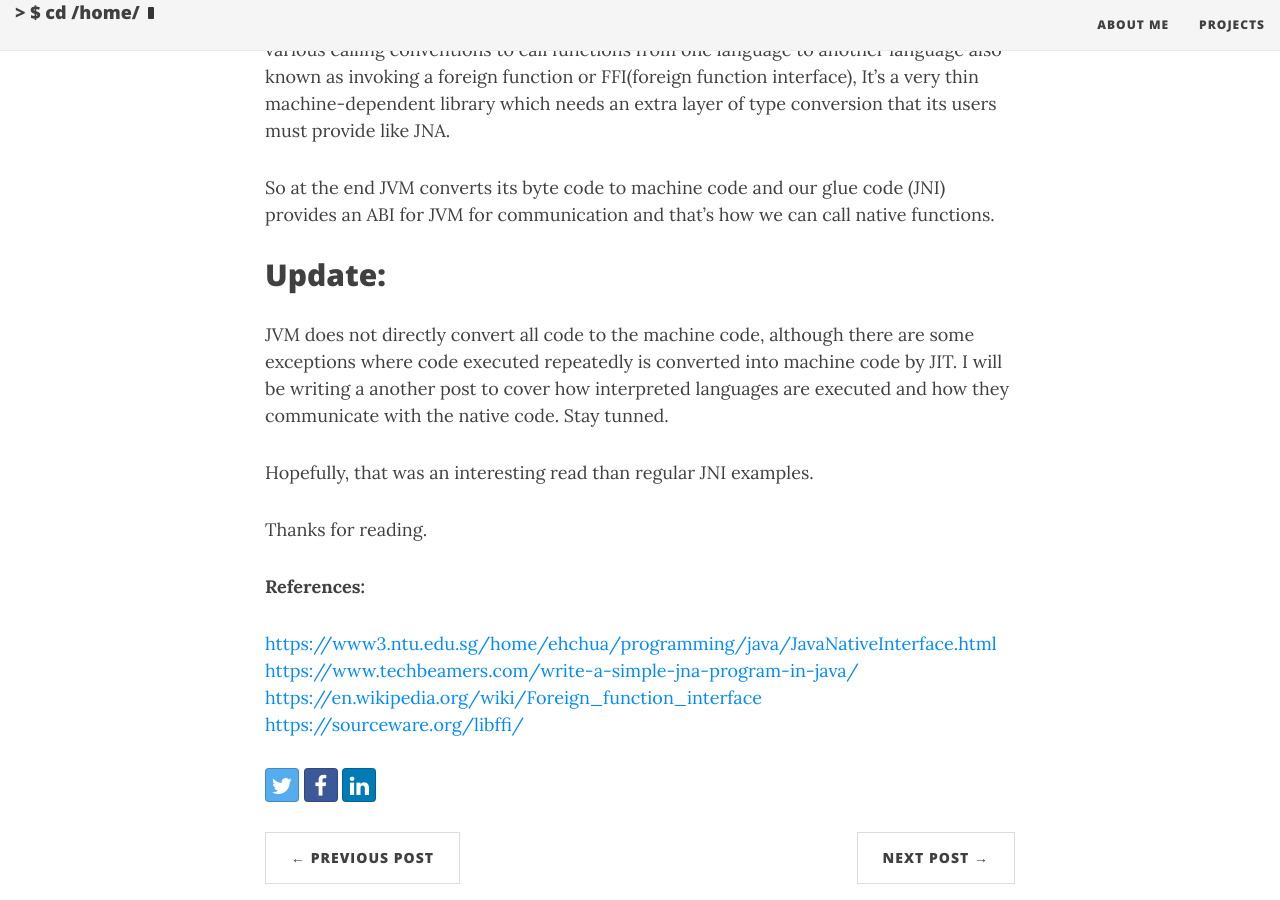
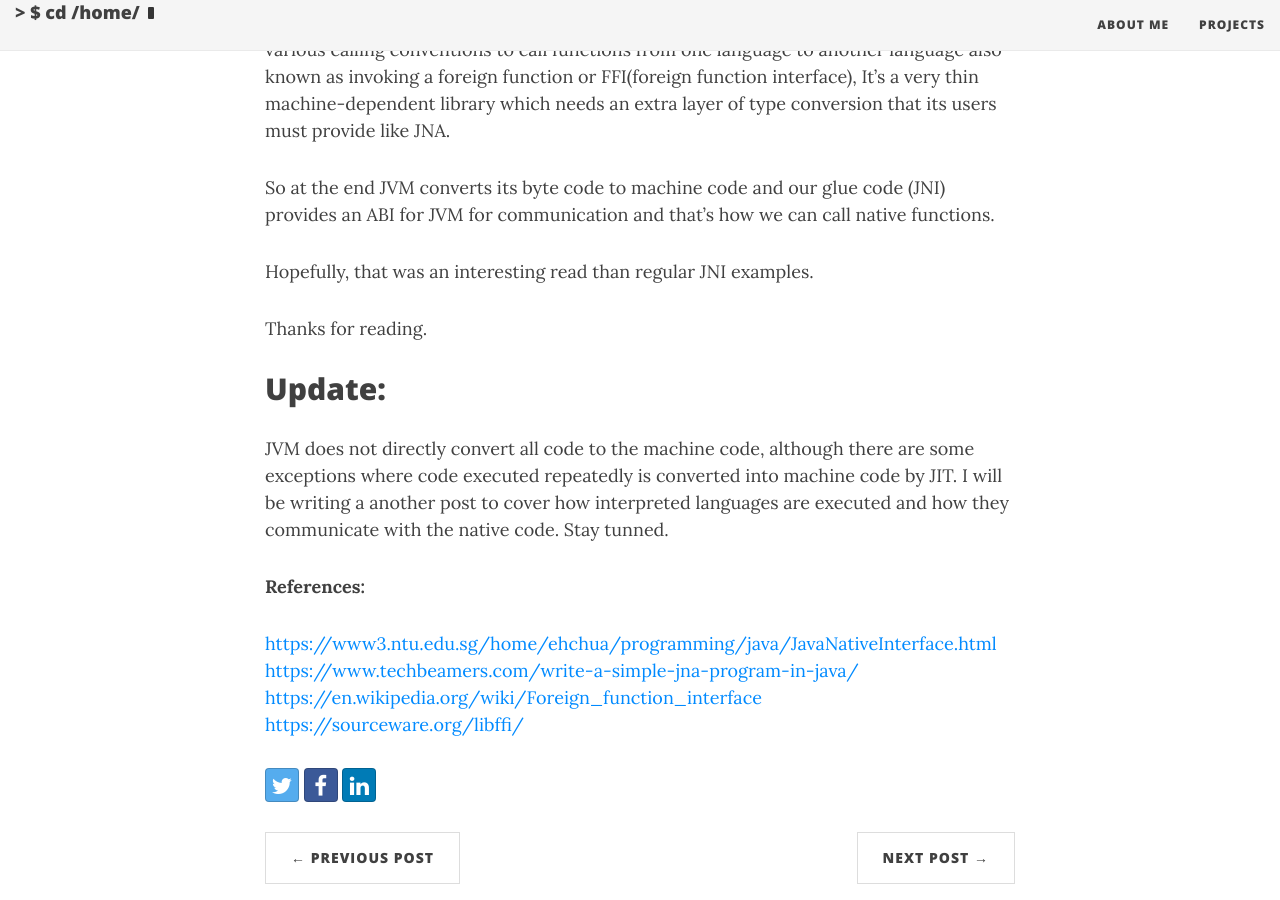
Before and after one commit to nakshay/nakshay.github.io, a Jekyll site: the page built from _posts/2020-04-12-JVM and native code.md, in a window 1280 px wide and 900 px high, scrolled down 1452 px. Built offline with Jekyll 4.4.1, drawn with Linux system fonts in a browser that asks for light colours; nearby versions of some CDN libraries; comment, search, counter and statistics services are not loaded.

```diff
--- a/_posts/2020-04-12-JVM and native code.md
+++ b/_posts/2020-04-12-JVM and native code.md
@@ -23,14 +23,15 @@ So how JNA allow us to call native functions without writing the glue code which
 
 So at the end JVM converts its byte code to machine code and our glue code (JNI) provides an ABI for JVM for communication and that's how we can call native functions.
 
+Hopefully, that was an interesting read than regular JNI examples.
+
+Thanks for reading.
+
+
 ## Update:
 
 JVM does not directly convert all code to the machine code, although there are some exceptions where code executed repeatedly is converted into machine code by JIT. I will be writing a another post to cover how interpreted languages are executed and how they communicate with the native code. Stay tunned.
 
-
-Hopefully, that was an interesting read than regular JNI examples.
-
-Thanks for reading.
 
 **References:**
 
```
